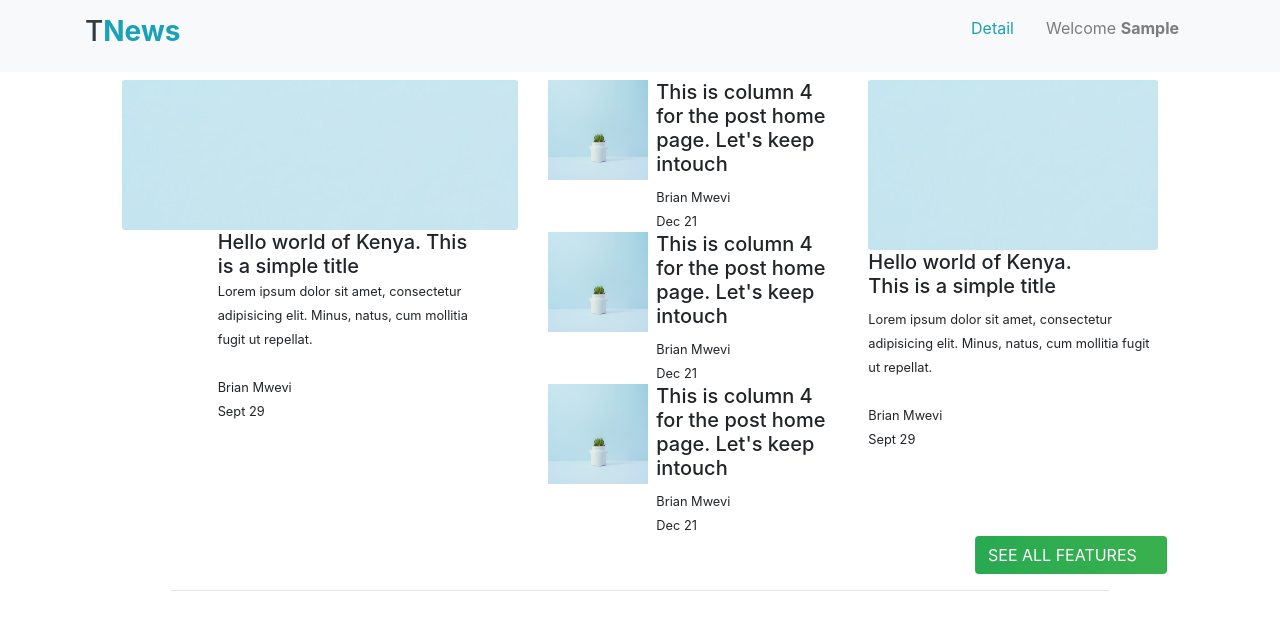
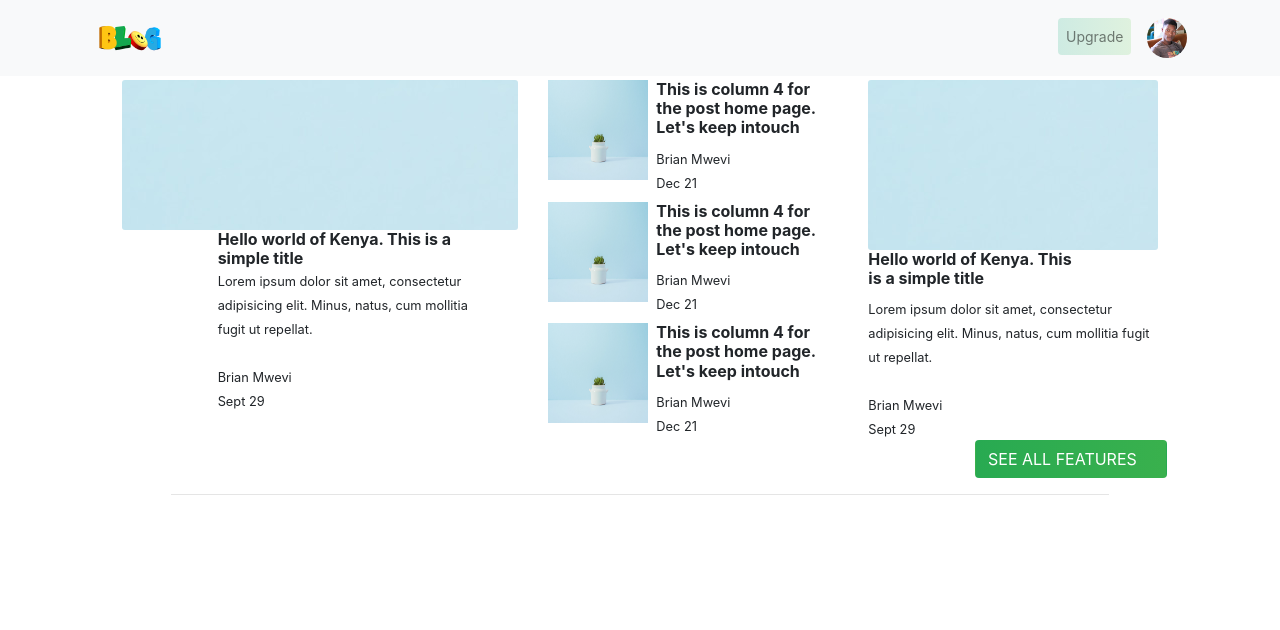
Before and after one commit to BrianMwevi/writer, a Django app: page / in a window 1280 px wide. Shown: the top 630 px of the page. Run offline with Django 3.2, Linux system fonts and the light colour scheme; the visitor is signed in with stand-in values (Sample User, id 1); some libraries are stand-ins or nearby versions; some web fonts are replaced.

Commit message:
Added menu items

```diff
--- a/templates/base.html
+++ b/templates/base.html
@@ -13,7 +13,7 @@
 	<nav class="navbar navbar-expand-lg navbar-light bg-light fixed-top">
 		<div class="container">
 			<a class="navbar-brand" href="{% url 'home' %}">
-				<h3 class="text-dark">T<strong class="text-info">News</strong></h3>
+				<img src="{% static "img/logoblog.png" %}" alt="Logo" style="width:90px">
 			</a>
 			<button class="navbar-toggler" data-target="#mainNav" data-toggle="collapse"><span class="navbar-toggler-icon"></span></button>
 			<div class="collapse navbar-collapse" id="mainNav">
@@ -22,9 +22,11 @@
 
 					{% if user.is_authenticated %}
 
-						<li class="nav-item mx-2"><a href="" class="nav-link text-info">Detail</a></li>
+						<li class="nav-item mx-2"><a href="" class="nav-link"><i class="fa fa-search"></i></a></li>
+						<li class="nav-item mx-2"><a href="" class="nav-link"><i class="fa fa-bell-o"></i></a></li>
+						<li class="nav-item mx-2"><a href="" class="nav-link btn-sm btn-custom">Upgrade</a></li>
 
-						<li class="nav-item mx-2"><p class="nav-link">Welcome <strong>{{ user.username|capfirst }}</strong></p></li>
+						<li class="nav-item mx-2"><img src="{% static "img/brianmwevi.jpg" %}" class="img-fluid rounded-circle" alt="Brian Mwevi" style="width:40px; height:40px"></li>
 
 					{% else %}
 
--- a/writersapp/templates/writersapp/index.html
+++ b/writersapp/templates/writersapp/index.html
@@ -9,7 +9,7 @@
 
 					</div>
 					<div class="card-text mx-5 pl-5">
-						<h5 class="m-0">Hello world of Kenya. This is a simple title</h5>
+						<h6 class="m-0"><strong>Hello world of Kenya. This is a simple title</strong></h6>
 						<small>Lorem ipsum dolor sit amet, consectetur adipisicing elit. Minus, natus, cum mollitia fugit ut repellat.<br><br>Brian Mwevi <br>Sept 29</small>
 					</div>
 				</div>
@@ -18,21 +18,21 @@
 				<div class="media">
 					<img src="{% static "img/home2.jpg" %}" alt="Col 4 image" class="img-fluid" style="width:100px; height:100px;">
 					<div class="media-body pl-2">
-						<h5>This is column 4 for the post home page. Let's keep intouch</h5>
+						<h6><strong>This is column 4 for the post home page. Let's keep intouch</strong></h6>
 						<small>Brian Mwevi <br>Dec 21</small>
 					</div>
 				</div>
-				<div class="media">
+				<div class="media pt-2">
 					<img src="{% static "img/home2.jpg" %}" alt="Col 4 image" class="img-fluid" style="width:100px; height:100px;">
 					<div class="media-body pl-2">
-						<h5>This is column 4 for the post home page. Let's keep intouch</h5>
+						<h6><strong>This is column 4 for the post home page. Let's keep intouch</strong></h6>
 						<small>Brian Mwevi <br>Dec 21</small>
 					</div>
 				</div>
-				<div class="media">
+				<div class="media pt-2">
 					<img src="{% static "img/home2.jpg" %}" alt="Col 4 image" class="img-fluid" style="width:100px; height:100px;">
 					<div class="media-body pl-2">
-						<h5>This is column 4 for the post home page. Let's keep intouch</h5>
+						<h6><strong>This is column 4 for the post home page. Let's keep intouch</strong></h6>
 						<small>Brian Mwevi <br>Dec 21</small>
 					</div>
 				</div>
@@ -43,7 +43,7 @@
 
 					</div>
 					<div class="card-text">
-						<h5 class="w-75">Hello world of Kenya. This is a simple title</h5>
+						<h6 class="w-75"><strong>Hello world of Kenya. This is a simple title</strong></h6>
 						<small>Lorem ipsum dolor sit amet, consectetur adipisicing elit. Minus, natus, cum mollitia fugit ut repellat.<br><br>Brian Mwevi <br>Sept 29</small>
 					</div>
 				</div>
```
Also changed, not shown: accounts/static/img/brianmwevi.jpg (added), static/img/brianmwevi.jpg (added), static/img/logoblog.png (added).
